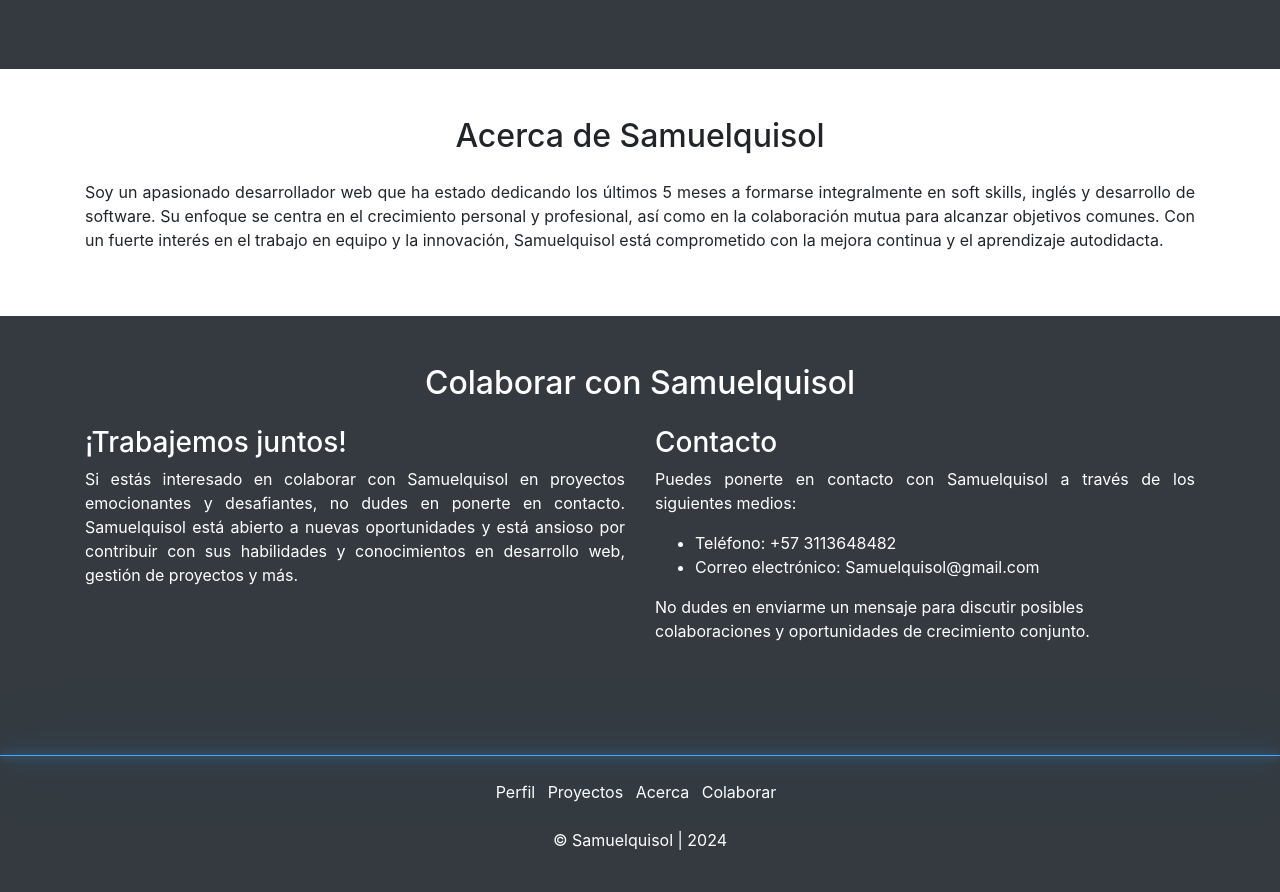
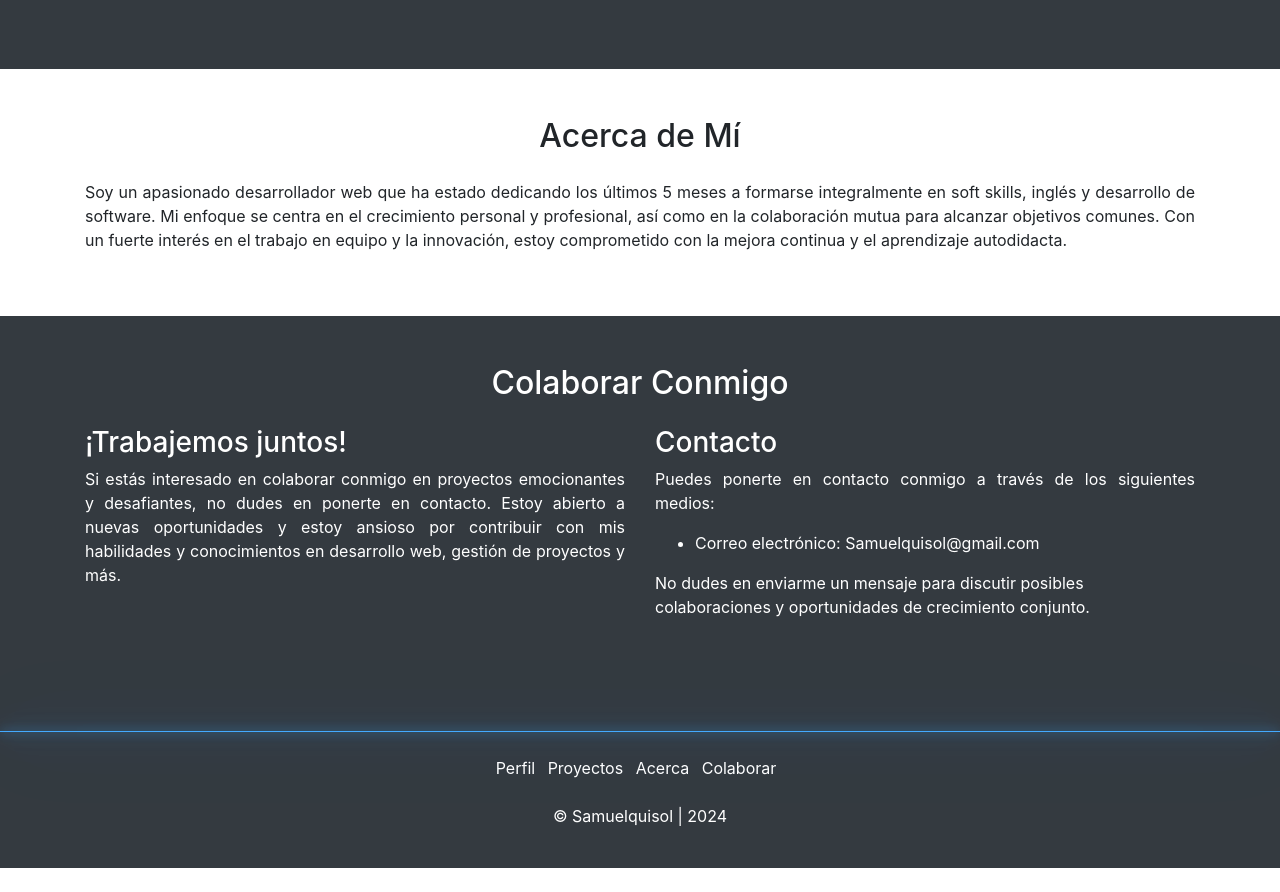
Before and after one commit to samuelquisol/Portafolio-de-Trabajo, a plain HTML site: page index.html in a window 1280 px wide. Shown: the part 1994-2886 px from the top of the page. After the commit the page ends 2862 px from the top, so only its background shows below. Drawn offline with nearby package versions, Linux system fonts and the light colour scheme; a web font is replaced by a local one.

Commit message:
Adecuación del Contenido Web

```diff
--- a/index.html
+++ b/index.html
@@ -58,25 +58,24 @@
   <!-- Acerca de Samuelquisol -->
   <section id="acerca" class="py-5">
     <div class="container">
-      <h2 class="text-center mb-4" data-aos="fade-down">Acerca de Samuelquisol</h2>
-      <p class="text-justify" data-aos="fade-down">Soy un apasionado desarrollador web que ha estado dedicando los últimos 5 meses a formarse integralmente en soft skills, inglés y desarrollo de software. Su enfoque se centra en el crecimiento personal y profesional, así como en la colaboración mutua para alcanzar objetivos comunes. Con un fuerte interés en el trabajo en equipo y la innovación, Samuelquisol está comprometido con la mejora continua y el aprendizaje autodidacta.</p>
+      <h2 class="text-center mb-4" data-aos="fade-down">Acerca de Mí</h2>
+      <p class="text-justify" data-aos="fade-down">Soy un apasionado desarrollador web que ha estado dedicando los últimos 5 meses a formarse integralmente en soft skills, inglés y desarrollo de software. Mi enfoque se centra en el crecimiento personal y profesional, así como en la colaboración mutua para alcanzar objetivos comunes. Con un fuerte interés en el trabajo en equipo y la innovación, estoy comprometido con la mejora continua y el aprendizaje autodidacta.</p>
     </div>
   </section>
 
   <!-- Colaborar -->
   <section id="colaborar" class="py-5 bg-dark">
     <div class="container">
-      <h2 class="text-center text-white mb-4" data-aos="fade-down">Colaborar con Samuelquisol</h2>
+      <h2 class="text-center text-white mb-4" data-aos="fade-down">Colaborar Conmigo</h2>
       <div class="row">
         <div class="col-md-6">
           <h3 data-aos="fade-down" class="text-white">¡Trabajemos juntos!</h3>
-          <p data-aos="fade-down" class="text-white text-justify">Si estás interesado en colaborar con Samuelquisol en proyectos emocionantes y desafiantes, no dudes en ponerte en contacto. Samuelquisol está abierto a nuevas oportunidades y está ansioso por contribuir con sus habilidades y conocimientos en desarrollo web, gestión de proyectos y más.</p>
+          <p data-aos="fade-down" class="text-white text-justify">Si estás interesado en colaborar conmigo en proyectos emocionantes y desafiantes, no dudes en ponerte en contacto. Estoy abierto a nuevas oportunidades y estoy ansioso por contribuir con mis habilidades y conocimientos en desarrollo web, gestión de proyectos y más.</p>
         </div>
         <div class="col-md-6">
           <h3 data-aos="fade-down" class="text-white">Contacto</h3>
-          <p data-aos="fade-down" class="text-white text-justify">Puedes ponerte en contacto con Samuelquisol a través de los siguientes medios:</p>
+          <p data-aos="fade-down" class="text-white text-justify">Puedes ponerte en contacto conmigo a través de los siguientes medios:</p>
           <ul data-aos="fade-down" class="text-white">
-            <li>Teléfono: +57 3113648482</li>
             <li>Correo electrónico: Samuelquisol@gmail.com</li>
           </ul>
           <p data-aos="fade-down" class="text-white">No dudes en enviarme un mensaje para discutir posibles colaboraciones y oportunidades de crecimiento conjunto.</p>
```
